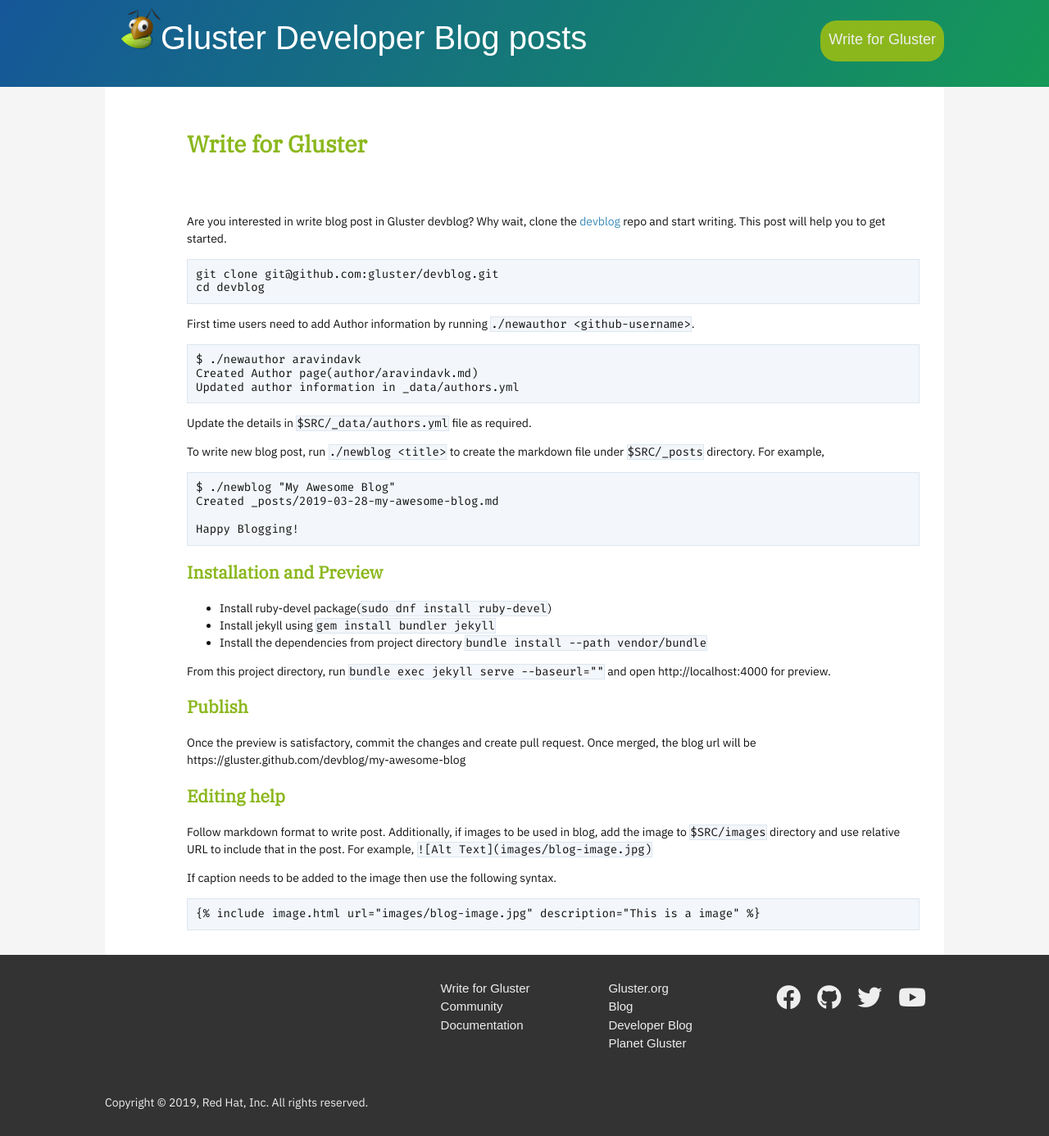
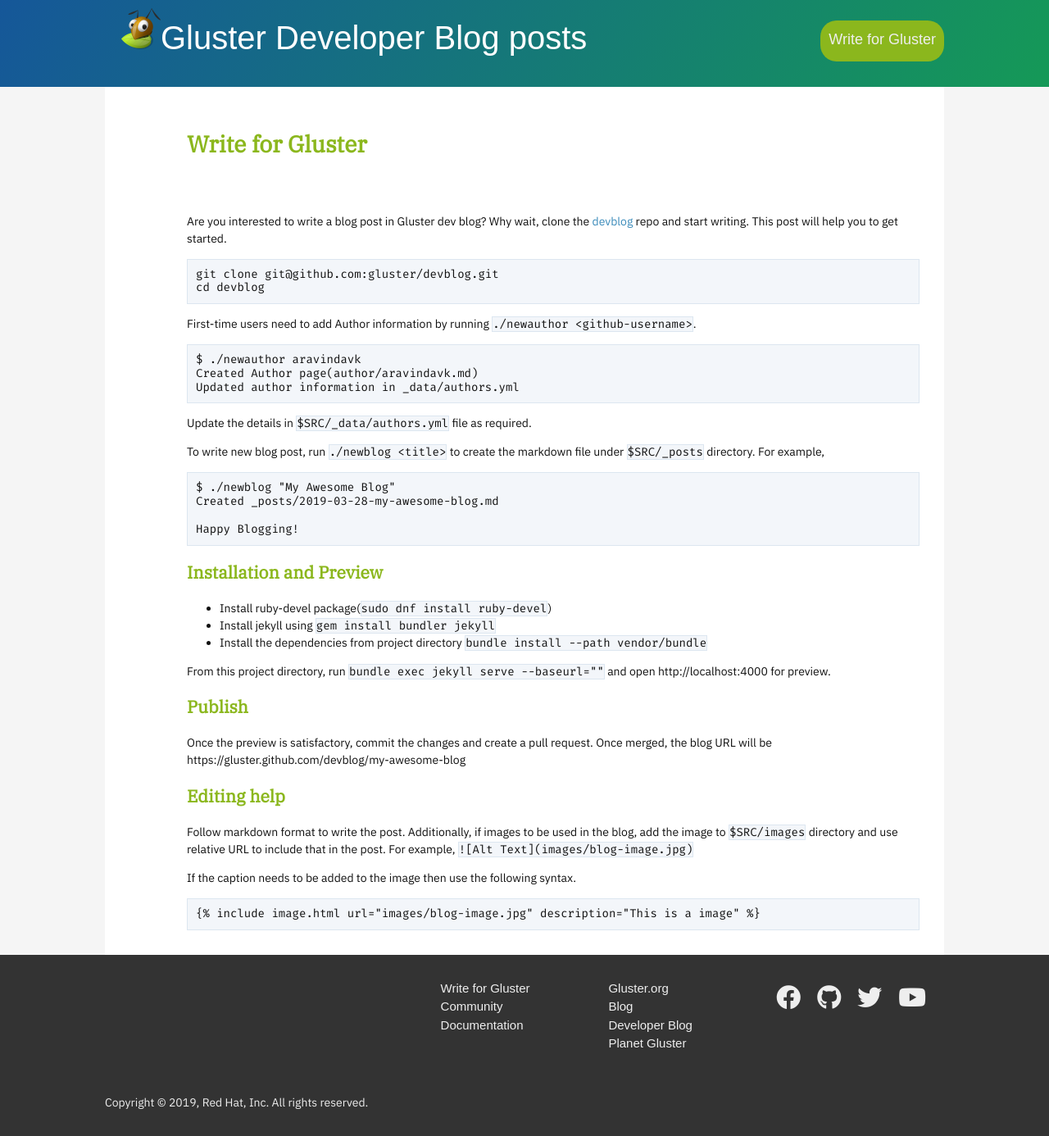
Before and after one commit to gluster/devblog, a Jekyll site: the page built from pages/write-for-gluster.md, in a window 1280 px wide. Shown: the whole page at 82% size. Built offline with Jekyll 4.4.1, drawn with Linux system fonts in a browser that asks for light colours; nearby versions of some CDN libraries.

Commit message:
Typo fixes
Signed-off-by: Aravinda VK <avishwan@redhat.com>

````diff
--- a/pages/write-for-gluster.md
+++ b/pages/write-for-gluster.md
@@ -4,7 +4,7 @@ title: Write for Gluster
 permalink: /write-for-gluster
 ---
 
-Are you interested in write blog post in Gluster devblog? Why wait,
+Are you interested to write a blog post in Gluster dev blog? Why wait,
 clone the [devblog](https://github.com/gluster/devblog) repo and start
 writing. This post will help you to get started.
 
@@ -13,7 +13,7 @@ git clone git@github.com:gluster/devblog.git
 cd devblog
 ```
 
-First time users need to add Author information by running
+First-time users need to add Author information by running
 `./newauthor <github-username>`.
 
 ```
@@ -45,18 +45,18 @@ From this project directory, run `bundle exec jekyll serve
 
 ## Publish
 
-Once the preview is satisfactory, commit the changes and create pull
-request. Once merged, the blog url will be
+Once the preview is satisfactory, commit the changes and create a pull
+request. Once merged, the blog URL will be
 https://gluster.github.com/devblog/my-awesome-blog
 
 ## Editing help
 
-Follow markdown format to write post. Additionally, if images to be
-used in blog, add the image to `$SRC/images` directory and use
+Follow markdown format to write the post. Additionally, if images to be
+used in the blog, add the image to `$SRC/images` directory and use
 relative URL to include that in the post. For example, `![Alt
 Text](images/blog-image.jpg)`
 
-If caption needs to be added to the image then use the following
+If the caption needs to be added to the image then use the following
 syntax.
 
 ```
````
